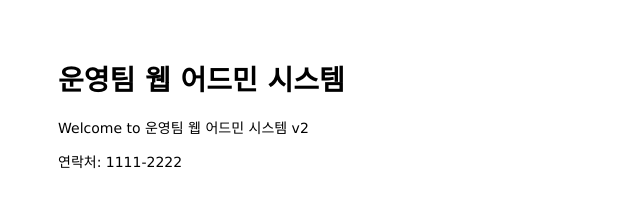
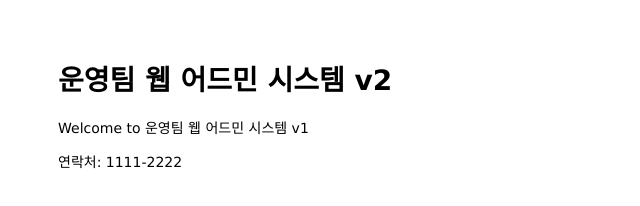
Before and after one commit to YunSeoJo/mastering-git-github, a website: page public/index.html in a window 1280 px wide. Shown: the full height of the page, 0-640 px from the left. Drawn offline with Linux system fonts and the light colour scheme.

Commit message:
Change body

```diff
--- a/public/index.html
+++ b/public/index.html
@@ -6,8 +6,8 @@
 </head>
 
 <body>
-  <h1>운영팀 웹 어드민 시스템</h1>
-  <p>Welcome to 운영팀 웹 어드민 시스템 v2</p>
+  <h1>운영팀 웹 어드민 시스템 v2</h1>
+  <p>Welcome to 운영팀 웹 어드민 시스템 v1</p>
 </body>
 
 <footer>
```
